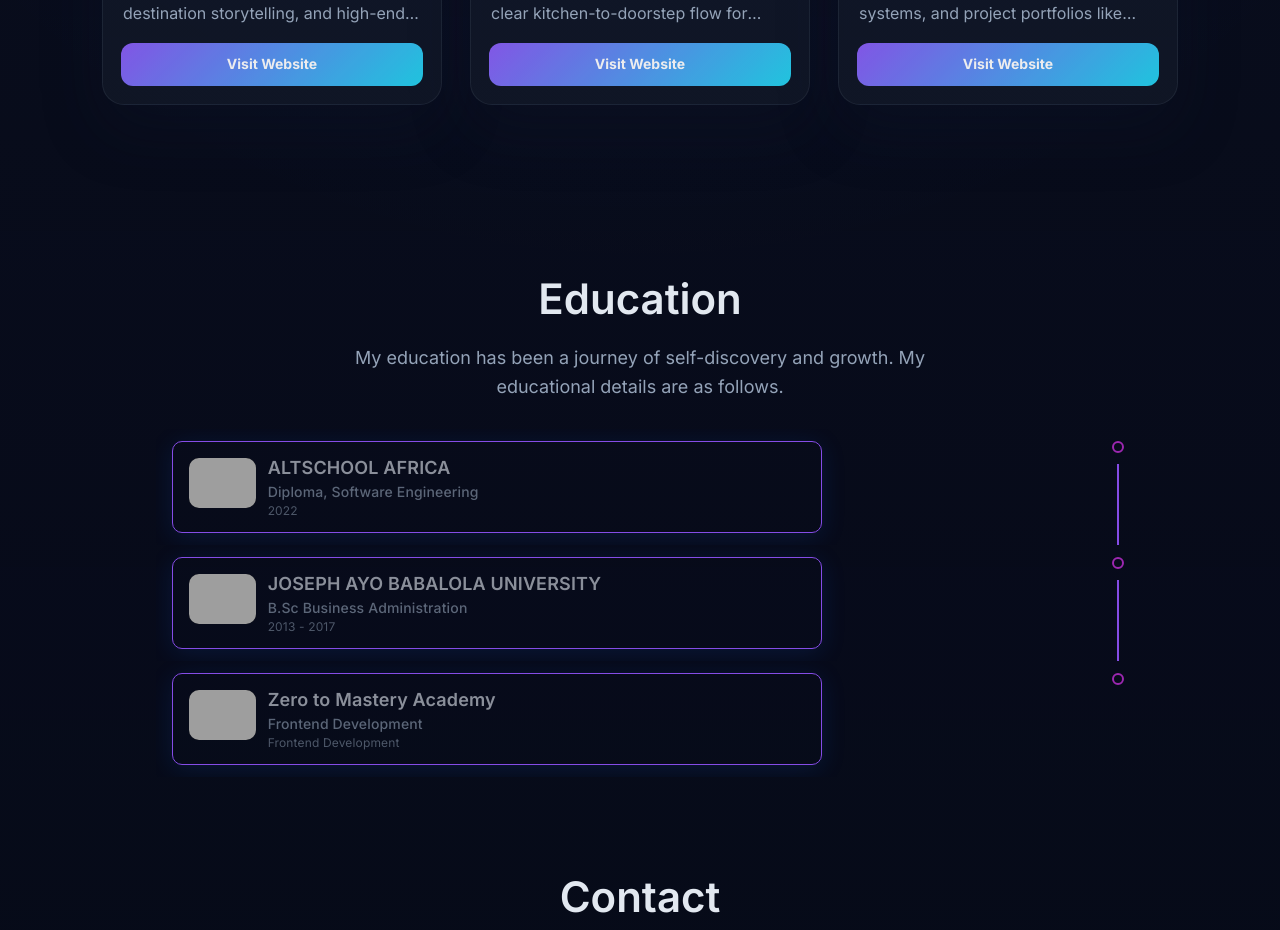
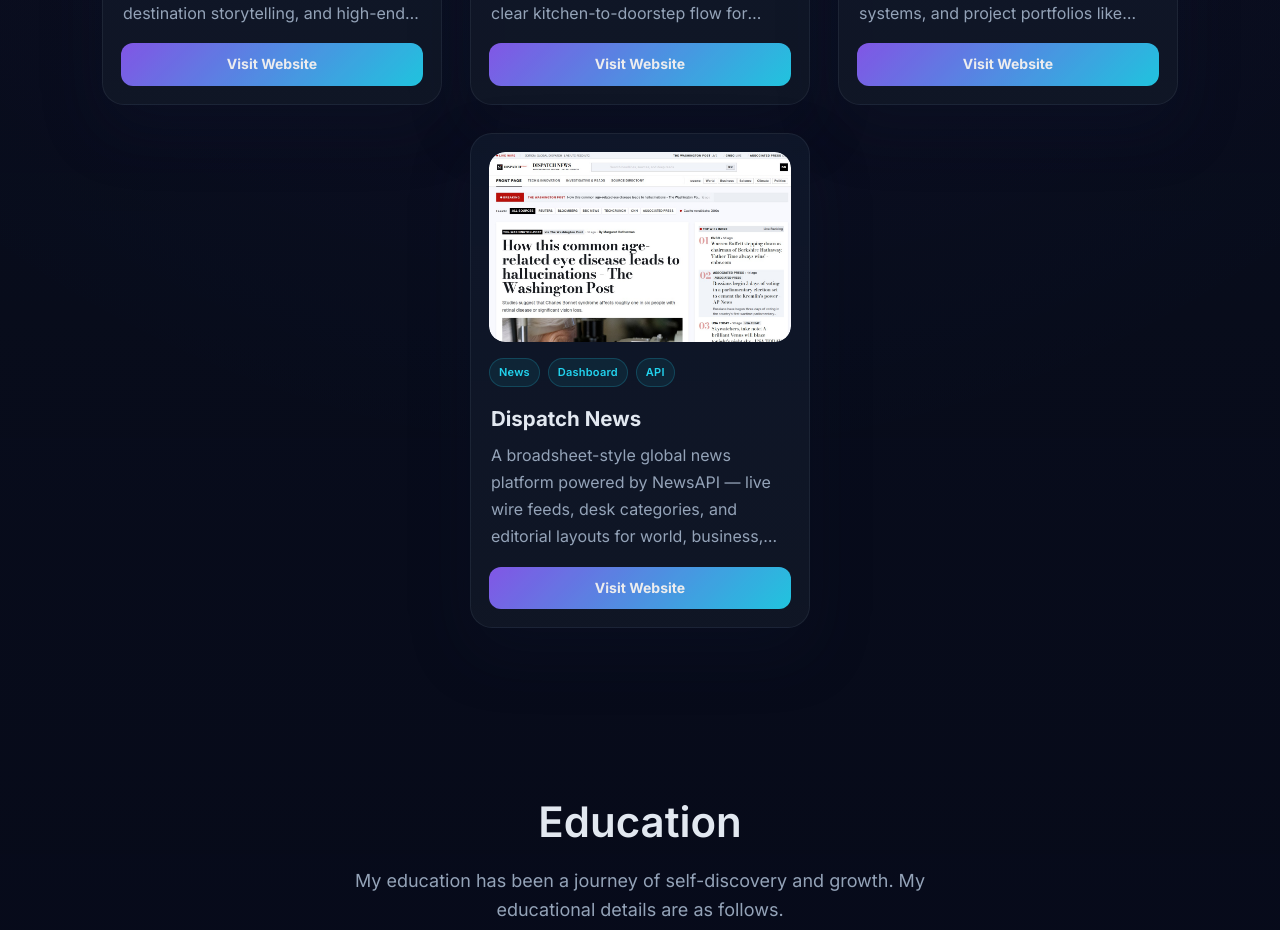
Before and after one commit to Jizzyjay/new-portfolio, a React (Create React App) app: page / in a window 1280 px wide. Shown: the part 5440-6370 px from the top of the page. Built offline with nearby package versions, Linux system fonts and the light colour scheme; grey boxes are pictures that could not be loaded.

Commit message:
websites added

```diff
--- a/src/data/constants.js
+++ b/src/data/constants.js
@@ -256,6 +256,15 @@ export const websiteDesigns = [
     tags: ["Real Estate", "PropTech", "Corporate"],
     webapp: "https://www.primquisiterealestate.com/",
   },
+  {
+    id: 4,
+    title: "Dispatch News",
+    description:
+      "A broadsheet-style global news platform powered by NewsAPI — live wire feeds, desk categories, and editorial layouts for world, business, tech, and politics headlines.",
+    image: "/designs/dispatch-news.jpg",
+    tags: ["News", "Dashboard", "API"],
+    webapp: "https://news-kappa-lyart.vercel.app/",
+  },
 ];
 
 export const TimeLineData = [
```
Also changed, not shown: public/designs/dispatch-news.jpg (added).
